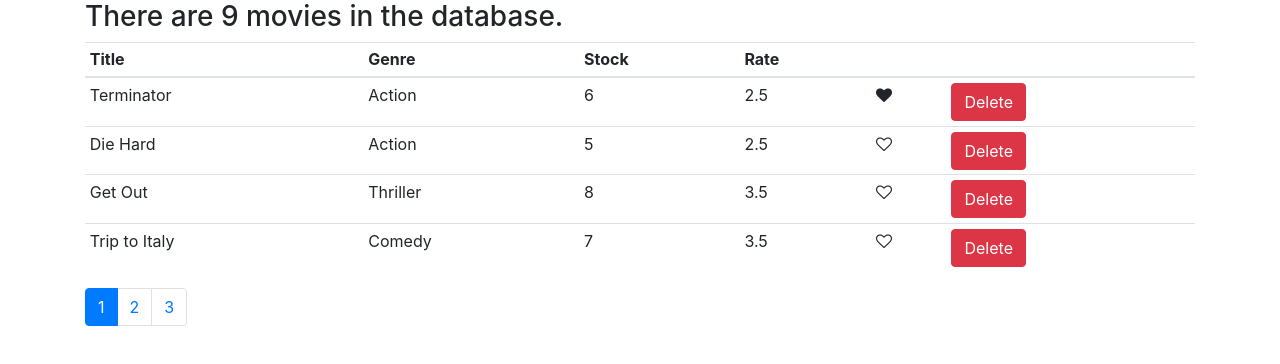
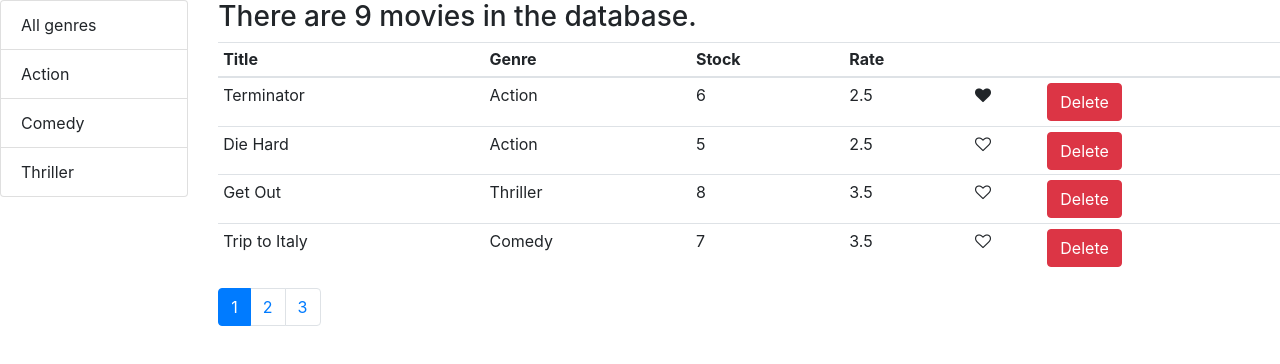
Before and after one commit to cherry77/MyReact, a React (Create React App) app in the folder counter-app/: page / in a window 1280 px wide. Shown: the top 364 px of the page. Built offline with nearby package versions, Linux system fonts and the light colour scheme.

Commit message:
add group for movies

```diff
--- /dev/null
+++ b/counter-app/src/components/common/listgroup.jsx
@@ -0,0 +1,22 @@
+import React from 'react'
+
+const ListGroup = (props) => {
+    const {items, selectedItem, onItemSelect, textProperty, valueProperty} = props;
+    return (
+        <ul className="list-group">
+            {items.map((item, index) =>
+                <li key={index}
+                    className={item === selectedItem ?
+                        "list-group-item active" :
+                        "list-group-item"}
+                    onClick={() => onItemSelect(item)}
+                >{item[textProperty]}</li>)}
+        </ul>
+    )
+};
+ListGroup.defaultProps = {
+    textProperty: 'name',
+    valueProperty: '_id'
+};
+
+export default ListGroup;
--- a/counter-app/src/components/movies.jsx
+++ b/counter-app/src/components/movies.jsx
@@ -1,6 +1,8 @@
 import React, {Component} from 'react'
 import {getMovies} from './../services/fakeMovieService'
+import {getGenres} from './../services/fakeGenreService'
 import Like from './common/like'
+import ListGroup from './common/listgroup'
 import Pagination from "./common/pagination"
 import {paginate} from './../utils/pagination'
 
@@ -9,15 +11,19 @@ class Movies extends Component {
         super(props);
         this.state = {
             movies: [],
+            genres: [],
+            selectedGenre: {},
             pageSize: 4,
             currentPage: 1
         }
     }
 
     componentDidMount() {
-        const movies = getMovies();
+        //增加all genre组
+        const genres = [{name: 'All genres'}, ...getGenres()];
         this.setState({
-            movies
+            movies: getMovies(),
+            genres: genres
         })
     }
 
@@ -38,15 +44,29 @@ class Movies extends Component {
         this.setState({currentPage: page});
     };
 
+    handleGenreSelect = genre => {
+        this.setState({selectedGenre: genre, currentPage: 1})
+    };
+
     render() {
         const {length: count} = this.state.movies;
+        const {pageSize, currentPage, movies: allMovies, selectedGenre} = this.state;
         if (count === 0) return <h3>There are no movies in the database.</h3>
-        const {pageSize, currentPage, movies: allMovies} = this.state;
-        const movies = paginate(allMovies, currentPage, pageSize);
+
+        const filtered = selectedGenre && selectedGenre._id?
+            allMovies.filter(m => m.genre._id === selectedGenre._id):
+            allMovies;
+        const movies = paginate(filtered, currentPage, pageSize);
         return (
-            <React.Fragment>
-                <div className="container">
-                    <h3>There are {count} movies in the database.</h3>
+            <div className="row">
+                <div className="col-2">
+                    <ListGroup
+                        items={this.state.genres}
+                        selectedItem={this.state.selectedGenre}
+                        onItemSelect={this.handleGenreSelect}/>
+                </div>
+                <div className="col">
+                    <h3>There are {filtered.length} movies in the database.</h3>
                     <table className="table table-sm">
                         <thead>
                         <tr>
@@ -75,12 +95,13 @@ class Movies extends Component {
                         ))}
                         </tbody>
                     </table>
-                    <Pagination itemCounts={count}
-                                pageSize={pageSize}
-                                currentPage={currentPage}
-                                onPageChange={this.handlePageChange}/>
+                    <Pagination
+                        itemCounts={filtered.length}
+                        pageSize={pageSize}
+                        currentPage={currentPage}
+                        onPageChange={this.handlePageChange}/>
                 </div>
-            </React.Fragment>
+            </div>
         )
     }
 }
```
Also changed, not shown: counter-app/src/components/group.jsx (added, +37 -0 lines).
